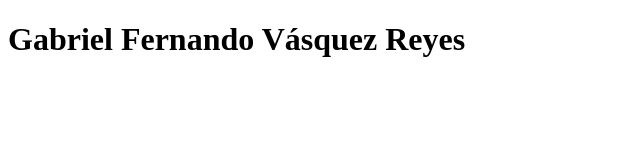
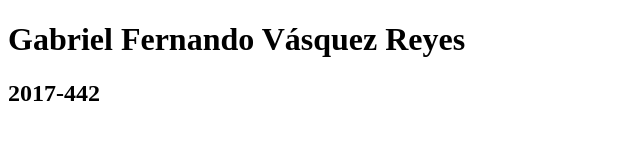
Before and after one commit to gvasquez-2017442/Ejercicio, a plain HTML site: page index.html in a window 1280 px wide. Shown: the whole page, without its empty margins (0-640 px from the left). Drawn offline with Linux system fonts and the light colour scheme.

```diff
--- a/index.html
+++ b/index.html
@@ -8,5 +8,6 @@
 </head>
 <body>
   <h1>Gabriel Fernando Vásquez Reyes</h1>
+  <h2>2017-442</h2>
 </body>
 </html>
```
